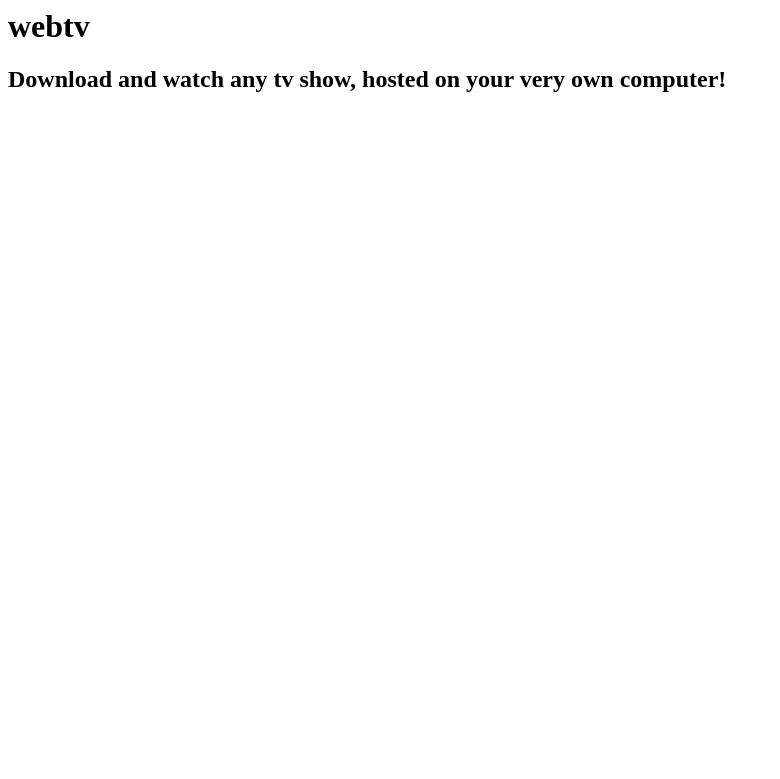
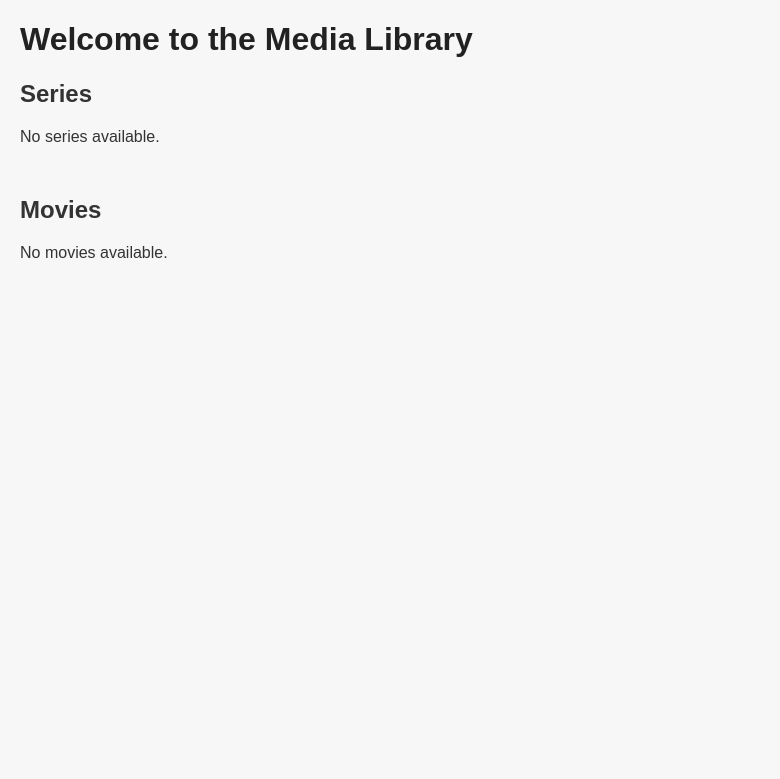
Before and after one commit to urcool846/webtv, a Flask app: page / in a window 1280 px wide. Shown: the top 779 px of the page, without its empty margins (0-780 px from the left). Run offline with Flask 3, Linux system fonts and the light colour scheme; parts of the project's set-up code (start-up, migrations or seed data) failed here and were passed over.

Commit message:
Made index.html

```diff
--- a/templates/index.html
+++ b/templates/index.html
@@ -1,6 +1,85 @@
-<html>
+<!DOCTYPE html>
+<html lang="en">
+<head>
+    <meta charset="UTF-8">
+    <title>Media Library</title>
+    <style>
+        body {
+            font-family: Arial, sans-serif;
+            margin: 20px;
+            background: #f7f7f7;
+            color: #333;
+        }
+        h1 {
+            color: #222;
+        }
+        .section {
+            margin-bottom: 50px;
+        }
+        .item {
+            margin-bottom: 20px;
+            background: #fff;
+            padding: 15px;
+            border-radius: 8px;
+            box-shadow: 0 2px 5px rgba(0,0,0,0.1);
+        }
+        .item-title {
+            font-size: 1.2em;
+            margin-bottom: 5px;
+        }
+        .video-icon {
+            margin-right: 8px;
+            color: #444;
+        }
+        video {
+            width: 100%;
+            max-width: 600px;
+            height: auto;
+            margin-top: 10px;
+            border-radius: 5px;
+        }
+    </style>
+    <link rel="stylesheet" href="https://cdnjs.cloudflare.com/ajax/libs/font-awesome/6.5.0/css/all.min.css">
+</head>
 <body>
-  <h1>webtv</h1>
-  <h2>Download and watch any tv show, hosted on your very own computer!</h2>
+    <h1>Welcome to the Media Library</h1>
+
+    <div class="section">
+        <h2>Series</h2>
+        {% if series %}
+            {% for item in series %}
+                <div class="item">
+                    <div class="item-title">
+                        <i class="fas fa-tv video-icon"></i>{{ item.get('Title', 'Untitled') }}
+                    </div>
+                    <video controls>
+                        <source src="{{ url_for('watch', folder='series', filename=item.get('File', '')) }}" type="video/mp4">
+                        Your browser does not support the video tag.
+                    </video>
+                </div>
+            {% endfor %}
+        {% else %}
+            <p>No series available.</p>
+        {% endif %}
+    </div>
+
+    <div class="section">
+        <h2>Movies</h2>
+        {% if movies %}
+            {% for item in movies %}
+                <div class="item">
+                    <div class="item-title">
+                        <i class="fas fa-film video-icon"></i>{{ item.get('Title', 'Untitled') }}
+                    </div>
+                    <video controls>
+                        <source src="{{ url_for('watch', folder='movies', filename=item.get('File', '')) }}" type="video/mp4">
+                        Your browser does not support the video tag.
+                    </video>
+                </div>
+            {% endfor %}
+        {% else %}
+            <p>No movies available.</p>
+        {% endif %}
+    </div>
 </body>
 </html>
```
